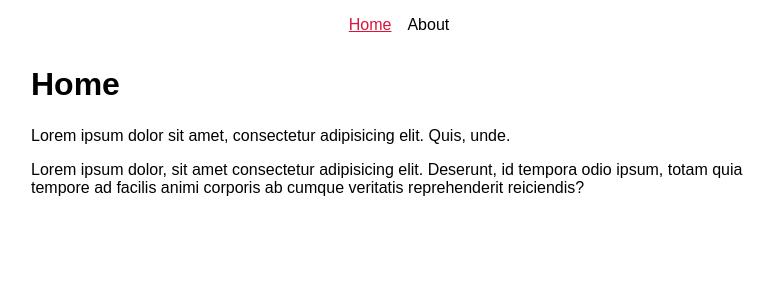
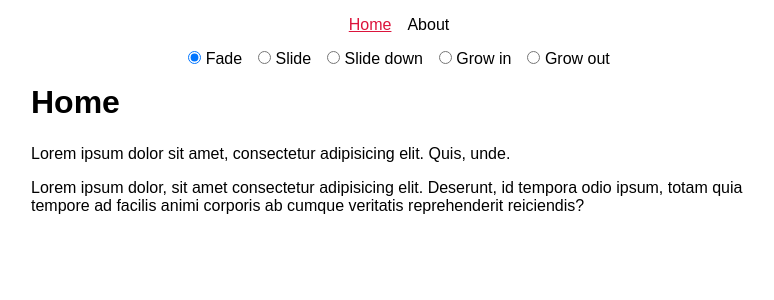
Before and after one commit to drummer-Yurii/vue-animations, a Vue app: page / in a window 1280 px wide. Shown: the top 300 px of the page, without its empty margins (241-1015 px from the left). Built offline with nearby package versions, Linux system fonts and the light colour scheme.

Commit message:
add btns for change transitions

```diff
--- a/src/App.vue
+++ b/src/App.vue
@@ -1,4 +1,7 @@
 <script setup>
+import { ref } from 'vue';
+
+const anim = ref('fade');
 </script>
 
 <template>
@@ -7,8 +10,27 @@
       <router-link to="/">Home</router-link>
       <router-link to="/about">About</router-link>
     </nav>
+
+    <div class="check">
+      <label>
+        <input type="radio" name="anim" value="fade" v-model="anim" /> Fade
+      </label>
+      <label>
+        <input type="radio" name="anim" value="slide" v-model="anim" /> Slide
+      </label>
+      <label>
+        <input type="radio" name="anim" value="slide-down" v-model="anim" /> Slide down
+      </label>
+      <label>
+        <input type="radio" name="anim" value="grow-in" v-model="anim" /> Grow in
+      </label>
+      <label>
+        <input type="radio" name="anim" value="grow-out" v-model="anim" /> Grow out
+      </label>
+    </div>
+
     <router-view v-slot="{ Component }">
-      <transition name="fade" mode="out-in">
+      <transition :name="anim" mode="out-in">
         <Component :is="Component" />
       </transition>
     </router-view>
@@ -42,6 +64,16 @@ nav a.router-link-exact-active {
   text-decoration: underline;
 }
 
+.check {
+  display: flex;
+  align-items: center;
+  justify-content: center;
+}
+
+.check label {
+  margin: 0 0.5rem;
+}
+
 main {
   padding: 1rem;
   max-width: 768px;
@@ -72,4 +104,48 @@ img {
 .fade-leave-active {
   transition: opacity 0.3s ease-out;
 }
+
+.slide-enter-from,
+.slide-leave-to {
+  opacity: 0;
+  transform: translateX(-100%);
+}
+
+.slide-enter-active,
+.slide-leave-active {
+  transition: 0.3s ease-out;
+}
+
+.slide-down-enter-from,
+.slide-down-leave-to {
+  opacity: 0;
+  transform: translateY(300px);
+}
+
+.slide-down-enter-active,
+.slide-down-leave-active {
+  transition: 0.3s ease-out;
+}
+
+.grow-in-enter-from,
+.grow-in-leave-to {
+  opacity: 0;
+  transform: scale(0.3);
+}
+
+.grow-in-enter-active,
+.grow-in-leave-active {
+  transition: 0.3s ease-out;
+}
+
+.grow-out-enter-from,
+.grow-out-leave-to {
+  opacity: 0;
+  transform: scale(1.5);
+}
+
+.grow-out-enter-active,
+.grow-out-leave-active {
+  transition: 0.3s ease-out;
+}
 </style>
```
